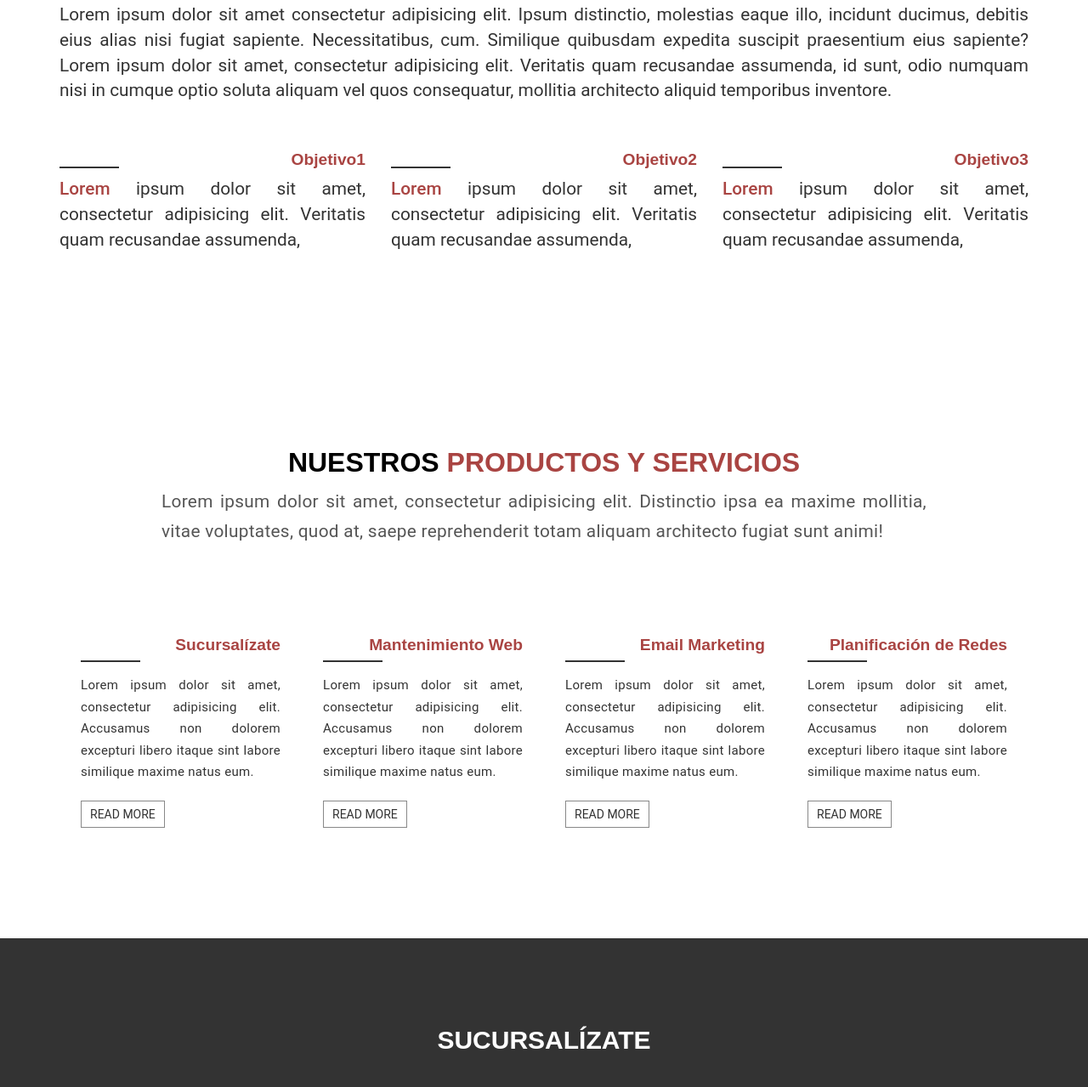
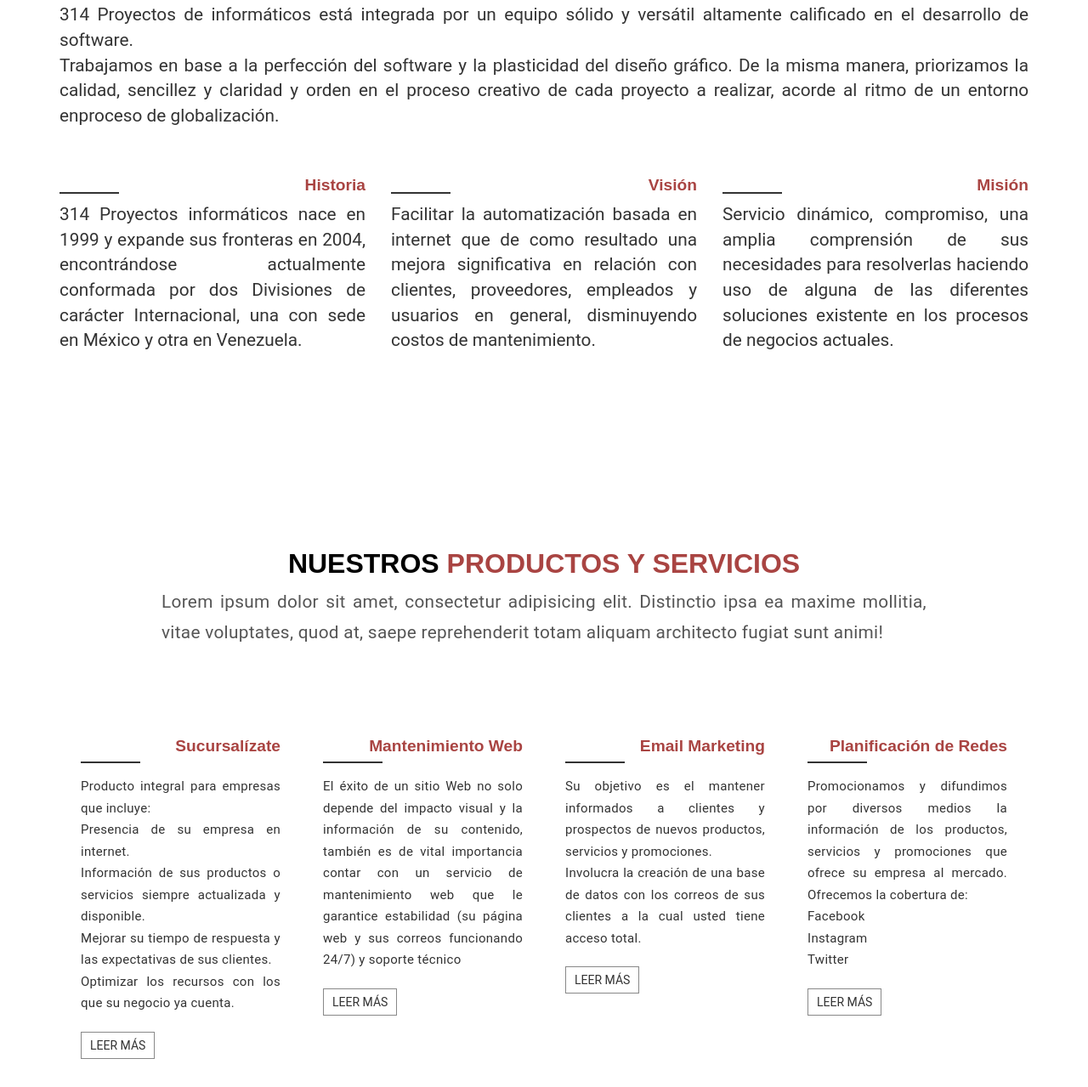
Before and after one commit to JhonatanHern/314, a plain HTML site: page index.html in a window 1280 px wide. Shown: the part 956-2235 px from the top of the page at 85% size. Drawn offline with Linux system fonts and the light colour scheme.

Commit message:
added .gitignore and modifed index

```diff
--- a/index.html
+++ b/index.html
@@ -144,7 +144,7 @@
       <div class="mu-slider-content">
         <h1 id="principal"><span>314</span> Proyectos Informáticos</h1>
         <h2 id="sucursalizate-title">¡Sucursalízate!</h2>
-        <p>Clave1, clave2, clave3 </p>
+        <p>Comunicación, Clientes y Capacidad</p>
         <a href="#mu-latest-courses" id="sucursalizate" class="mu-read-more-btn">
           <span>¡Sucursalízate!</span>
         </a>
@@ -164,9 +164,7 @@
           <div class="mu-service-area">
             <!-- Start single service -->
             <div class="mu-service-single col-sm-12 col-xs-12">
-              <h3>
-                Clave1
-              </h3>
+              <h3>Comunicación</h3>
               <p>
                 Lorem ipsum dolor sit amet, consectetur adipisicing elit. Minima officiis, deleniti dolorem
                 exercitationem praesentium, est!
@@ -175,8 +173,7 @@
             <!-- End single service -->
             <!-- Start single service -->
             <div class="mu-service-single col-sm-12 col-xs-12">
-              <h3>Clave2
-              </h3>
+              <h3>Clientes</h3>
               <p>
                 Lorem ipsum dolor sit amet, consectetur adipisicing elit. Minima officiis, deleniti dolorem
                 exercitationem praesentium, est!
@@ -185,9 +182,7 @@
             <!-- End single service -->
             <!-- Start single service -->
             <div class="mu-service-single col-sm-12 col-xs-12">
-              <h3>
-                Clave3
-              </h3>
+              <h3>Capacidad</h3>
               <p>
                 Lorem ipsum dolor sit amet, consectetur adipisicing elit. Minima officiis, deleniti dolorem
                 exercitationem praesentium, est!
@@ -215,34 +210,37 @@
             <div class="row">
               <div class="col-lg-12 col-md-12">
                 <p>
-                  Lorem ipsum dolor sit amet consectetur adipisicing elit. Ipsum distinctio, molestias eaque illo,
-                  incidunt ducimus, debitis eius alias nisi fugiat sapiente. Necessitatibus, cum. Similique quibusdam
-                  expedita suscipit praesentium eius sapiente? Lorem ipsum dolor sit amet, consectetur adipisicing
-                  elit. Veritatis quam recusandae assumenda, id sunt, odio numquam nisi in cumque optio soluta aliquam
-                  vel quos consequatur, mollitia architecto aliquid temporibus inventore.
+                  314 Proyectos de informáticos está integrada por un equipo sólido y versátil
+                  altamente calificado en el desarrollo de software.
+                  <br>
+                  Trabajamos en base a la perfección del software y la plasticidad del diseño
+                  gráfico. De la misma manera, priorizamos la calidad, sencillez y
+                  claridad y orden en el proceso creativo de cada proyecto a realizar,
+                  acorde al ritmo de un entorno enproceso de globalización.
                 </p>
               </div>
             </div>
             <div class="row about-three">
               <div class="col-lg-4 col-md-4">
-                <h4 class="obj">Objetivo1</h4>
+                <h4 class="obj">Historia</h4>
                 <p>
-                  <span>Lorem</span> ipsum dolor sit amet, consectetur adipisicing elit. Veritatis quam recusandae
-                  assumenda,
+                  314 Proyectos informáticos nace en 1999 y expande sus fronteras en 2004, encontrándose actualmente conformada por dos Divisiones de carácter Internacional, una con sede en México y otra en Venezuela.
                 </p>
               </div>
               <div class="col-lg-4 col-md-4">
-                <h4 class="obj">Objetivo2</h4>
+                <h4 class="obj">Visión</h4>
                 <p>
-                  <span>Lorem</span> ipsum dolor sit amet, consectetur adipisicing elit. Veritatis quam recusandae
-                  assumenda,
+                  Facilitar la automatización basada en internet que de como resultado
+                  una mejora significativa en relación con clientes, proveedores, empleados y
+                  usuarios en general, disminuyendo costos de mantenimiento.
                 </p>
               </div>
               <div class="col-lg-4 col-md-4">
-                <h4 class="obj">Objetivo3</h4>
+                <h4 class="obj">Misión</h4>
                 <p>
-                  <span>Lorem</span> ipsum dolor sit amet, consectetur adipisicing elit. Veritatis quam recusandae
-                  assumenda,
+                  Servicio dinámico, compromiso, una amplia comprensión de
+                  sus necesidades para resolverlas haciendo uso de alguna de las diferentes
+                  soluciones existente en los procesos de negocios actuales.
                 </p>
               </div>
             </div>
@@ -273,37 +271,55 @@
                   <div class="col-lg-3 col-md-3 col-sm-6">
                     <div class="mu-single-feature">
                       <h4>Sucursalízate</h4>
-                      <p>Lorem ipsum dolor sit amet, consectetur adipisicing elit. Accusamus non dolorem excepturi
-                        libero
-                        itaque sint labore similique maxime natus eum.</p>
-                      <a href="./sucursalizate.html">Read More</a>
+                      <p>
+                        Producto integral para empresas que incluye:
+                        <br>
+                        Presencia de su empresa en internet.
+                        <br>
+                        Información de sus productos o servicios siempre actualizada y disponible.
+                        <br>
+                        Mejorar su tiempo de respuesta y las expectativas de sus clientes.
+                        <br>
+                        Optimizar los recursos con los que su negocio ya cuenta.
+                      </p>
+                      <a href="./sucursalizate.html">Leer más</a>
                     </div>
                   </div>
                   <div class="col-lg-3 col-md-3 col-sm-6">
                     <div class="mu-single-feature">
                       <h4>Mantenimiento Web</h4>
-                      <p>Lorem ipsum dolor sit amet, consectetur adipisicing elit. Accusamus non dolorem excepturi
-                        libero
-                        itaque sint labore similique maxime natus eum.</p>
-                      <a href="./mantenimiento-web.html">Read More</a>
+                      <p>
+                        El éxito de un sitio Web no solo depende del impacto visual y la información de su contenido, también es de vital importancia contar con un servicio de mantenimiento web que le garantice estabilidad (su página web y sus correos funcionando 24/7) y soporte técnico
+                      </p>
+                      <a href="./mantenimiento-web.html">Leer más</a>
                     </div>
                   </div>
                   <div class="col-lg-3 col-md-3 col-sm-6">
                     <div class="mu-single-feature">
                       <h4>Email Marketing</h4>
-                      <p>Lorem ipsum dolor sit amet, consectetur adipisicing elit. Accusamus non dolorem excepturi
-                        libero
-                        itaque sint labore similique maxime natus eum.</p>
-                      <a href="./email-marketing.html">Read More</a>
+                      <p>
+                        Su objetivo es el mantener informados a clientes y
+                        prospectos de nuevos productos, servicios y promociones.
+                        <br>
+                        Involucra la creación de una base de datos con los correos de sus clientes
+                        a la cual usted tiene acceso total.
+                      </p>
+                      <a href="./email-marketing.html">Leer más</a>
                     </div>
                   </div>
                   <div class="col-lg-3 col-md-3 col-sm-6">
                     <div class="mu-single-feature">
                       <h4>Planificación de Redes</h4>
-                      <p>Lorem ipsum dolor sit amet, consectetur adipisicing elit. Accusamus non dolorem excepturi
-                        libero
-                        itaque sint labore similique maxime natus eum.</p>
-                      <a href="./planificacion-redes.html">Read More</a>
+                      <p>
+                        Promocionamos y difundimos por diversos medios la información
+                        de los productos, servicios y promociones que ofrece su empresa
+                        al mercado.
+                        Ofrecemos la cobertura de:
+                        <br>Facebook
+                        <br>Instagram
+                        <br>Twitter
+                      </p>
+                      <a href="./planificacion-redes.html">Leer más</a>
                     </div>
                   </div>
                 </div>
```
Also changed, not shown: 1 other file.
